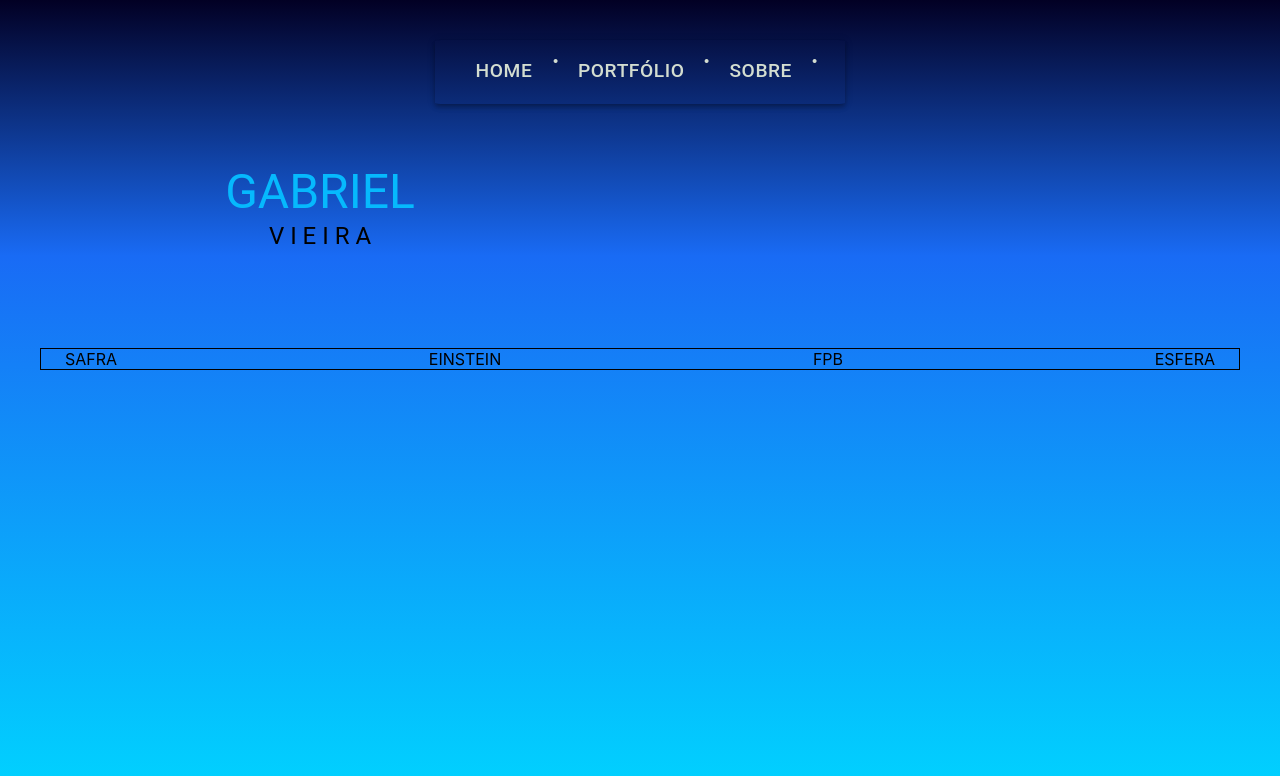
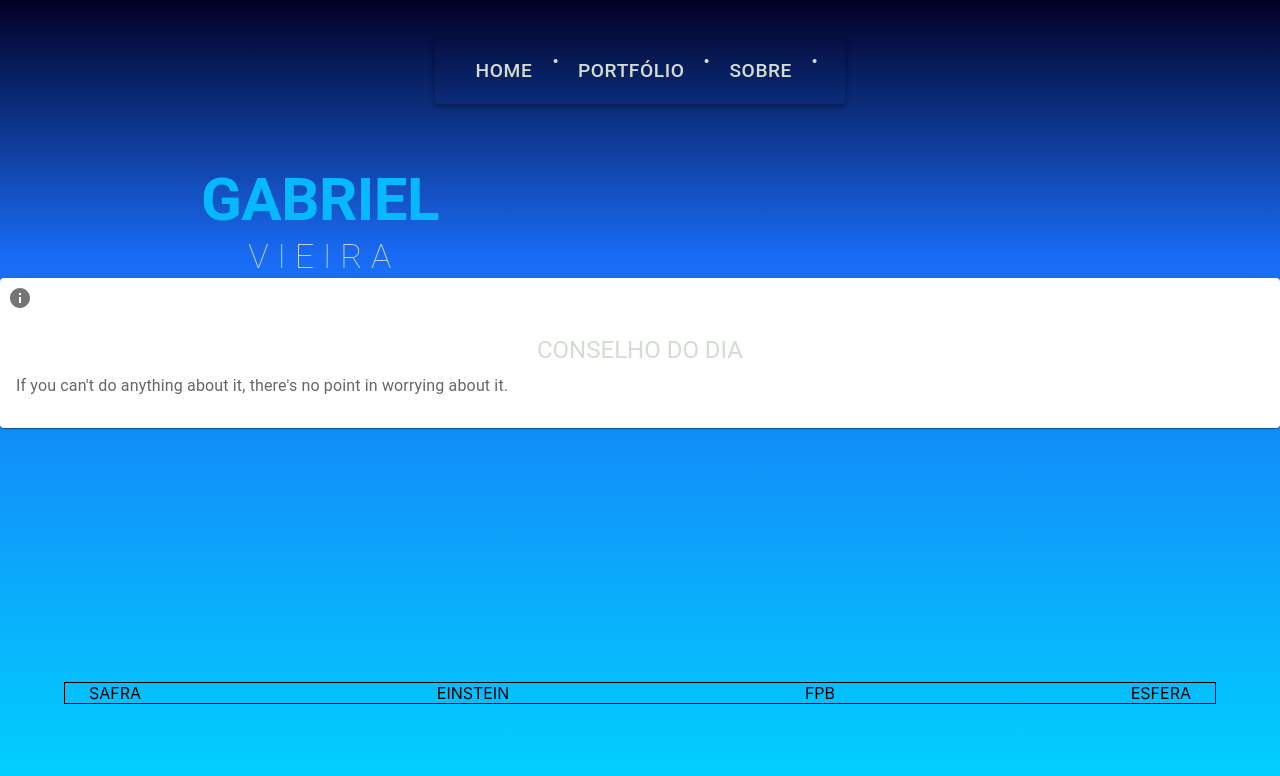
Before and after one commit to gvs006/Portfolio.Gabriel.React, a React (Create React App) app in the folder portfolio/: page /home in a window 1280 px wide. Shown: the top 776 px of the page. Built offline with nearby package versions, Linux system fonts and the light colour scheme.

Commit message:
att footer empresas

```diff
--- a/portfolio/src/components/CustomSlideEmpresas.tsx
+++ b/portfolio/src/components/CustomSlideEmpresas.tsx
@@ -7,16 +7,19 @@ export default function CustomSlideEmpresas() {
   return (
     <React.Fragment>
       <Box
+      className={"footer"}
         sx={{
+          alignItems:"center",
           paddingTop: "96px",
           paddingBottom: "96px",
           backgroundColor: "transparent",
           overflow: "hidden",
+          width:"100%"
         }}
       >
         <Container
           sx={{
-            width: "100%",
+            width: "90%",
             marginLeft: "auto",
             flexDirection: "row",
             marginRight: "auto",
--- /dev/null
+++ b/portfolio/src/components/Footer.tsx
@@ -0,0 +1,11 @@
+import React from "react";
+import "../pages/home/styles.css"
+import CustomSlideEmpresas from "./CustomSlideEmpresas";
+
+export default function Footer() {
+    return (
+        <React.Fragment>
+<CustomSlideEmpresas></CustomSlideEmpresas>
+        </React.Fragment>
+    )
+}
--- a/portfolio/src/pages/home/Home.tsx
+++ b/portfolio/src/pages/home/Home.tsx
@@ -12,7 +12,10 @@ import CustomSlideEmpresas from "../../components/CustomSlideEmpresas";
 import mainBg from "../../assets/main-bg.jpg";
 import logo from "../../assets/logo.jpg";
 import "./styles.css";
-
+import Footer from "../../components/Footer";
+import Tooltip from "@mui/material/Tooltip";
+import IconButton from "@mui/material/IconButton";
+import InfoIcon from '@mui/icons-material/Info';
 
 export default function Home() {
   // TODO  Integrar com API https://api.adviceslip.com/advice
@@ -37,7 +40,6 @@ export default function Home() {
     <>
 
 
-
           <Grid
           md={6}
             container
@@ -46,9 +48,9 @@ export default function Home() {
             alignItems="center"
           >
             <Typography
-              variant="h3"
-              component="h3"
-              sx={{ color: "#06B9FD" }}
+              variant="h2"
+              component="h2"
+              sx={{ color: "#06B9FD", fontWeight:"bolder" }}
             >
               GABRIEL
             </Typography>
@@ -59,18 +61,19 @@ export default function Home() {
           md={6}
             container
             direction="row"
-            justifyContent="center"
-            alignItems="center">
-          <Typography variant="h5" component="h5">
+            justifyContent="center">
+          <Typography variant="h4" component="h4" sx={{color: "var(--fontcolorlight)", fontWeight:"100"}}>
               V I E I R A
             </Typography>
           </Grid>
 
-          {/* CONSELHO DO DIA */}
-
-          {/* <Card
+          <Grid
+          md={6}
+            justifyContent="end"
+          >
+          <Card
             style={{
-              width: "20rem",
+              width: "auto",
               backgroundColor: "#ffffff0",
             }}
           >
@@ -80,12 +83,15 @@ export default function Home() {
               </IconButton>
             </Tooltip>
             {cardMotivational}
-          </Card> */}
+          </Card>
+          </Grid>
+
+
 
 
           <Grid md={12}>
+<Footer></Footer>
 
-          <CustomSlideEmpresas></CustomSlideEmpresas>
           </Grid>
 
 
--- a/portfolio/src/pages/home/styles.css
+++ b/portfolio/src/pages/home/styles.css
@@ -11,6 +11,7 @@
   --font1: "Open Sans", sans-serif;
   --font2: "Roboto", sans-serif;
   --fontcolorlight: #D3DDD0;
+  --fontcolor: #06B9FD;
 }
 
 /* HEADER */
@@ -23,7 +24,7 @@
 	content: "";
 	width: 0;
 	height: 2px;
-	background: #fff;
+	background: #D3DDD0;
 	transition: width .3s;
 }
 
@@ -40,6 +41,13 @@
 
 }
 
+.footer {
+  position: fixed;
+  left: 0;
+  bottom: 0;
+  width: 100%;
+  text-align: center;
+}
 
 
 
```
